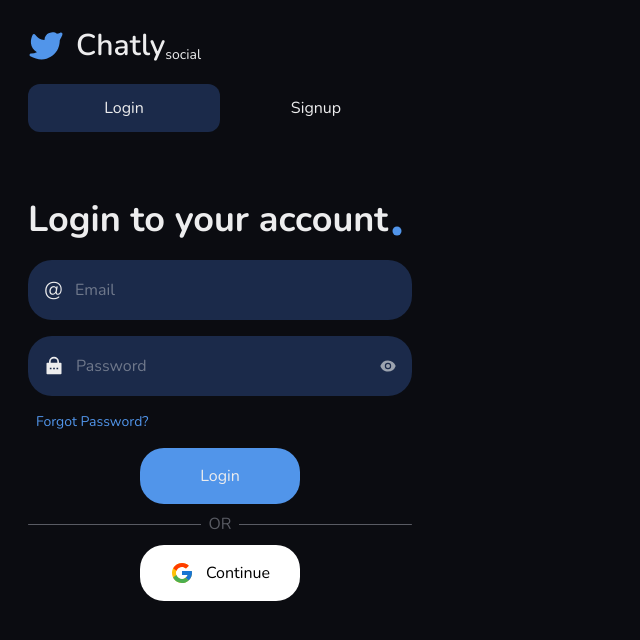
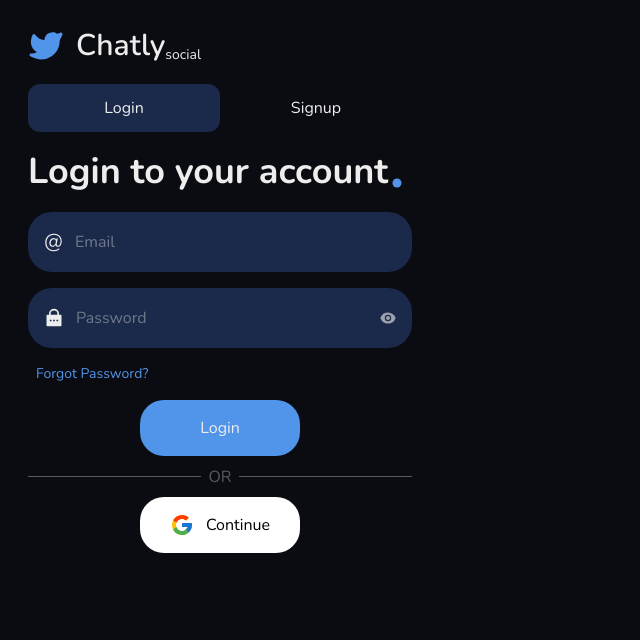
Before and after one commit to infsahitya/chatly-social, a React (Vite) app in the folder client/: page /login in a window 1280 px wide. Shown: the top 640 px of the page, without its empty margins (0-640 px from the left). Built offline with nearby package versions, Linux system fonts and the light colour scheme.

Commit message:
layout fix

```diff
--- a/client/src/layouts/welcomeUser/__welcomeUser.tsx
+++ b/client/src/layouts/welcomeUser/__welcomeUser.tsx
@@ -3,11 +3,11 @@ import { BrandHeader, TabsWrapper } from './modules';
 
 const __welcomeUser = (): JSX.Element => {
   return (
-    <div className="relative w-full h-screen bg-primaryDark p-7 flex items-center justify-start">
-      <div className="absolute top-0 left-0 m-7 flex flex-col items-start justify-center gap-5">
+    <div className="relative w-full h-screen bg-primaryDark p-7 flex-col flex items-start justify-start gap-5">
+      {/* <div className="absolute top-0 left-0 m-7 flex flex-col items-start justify-center gap-5"> */}
         <BrandHeader />
         <TabsWrapper />
-      </div>
+      {/* </div> */}
       <div className="relative w-[24rem] flex flex-col items-start justify-start gap-5">
         <Outlet />
       </div>
```
